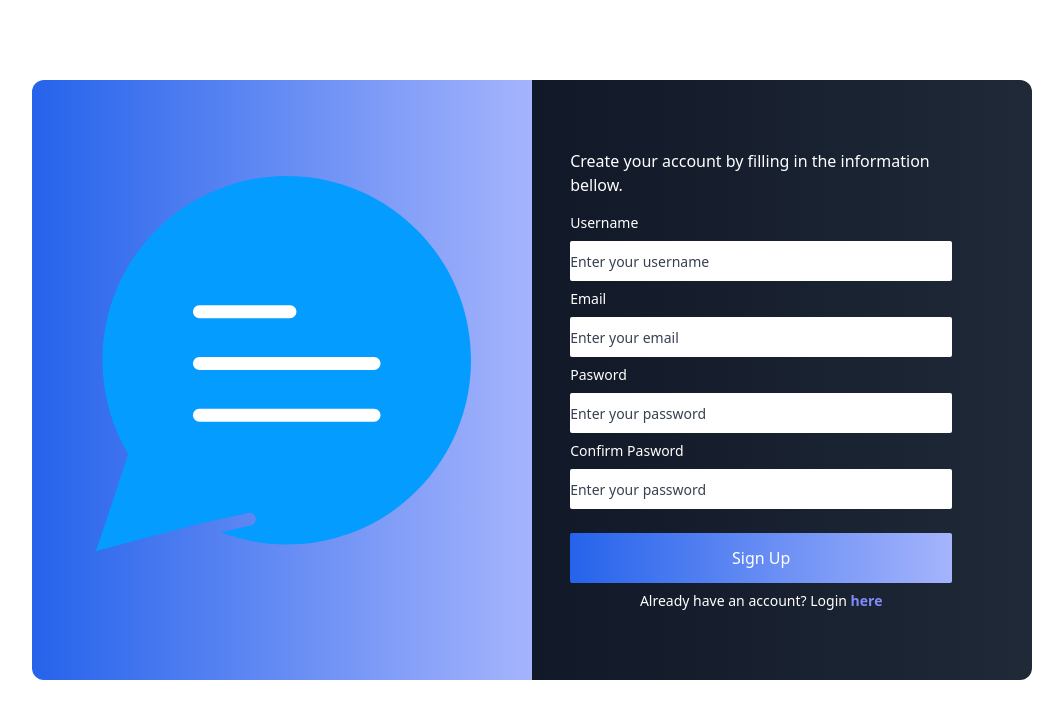
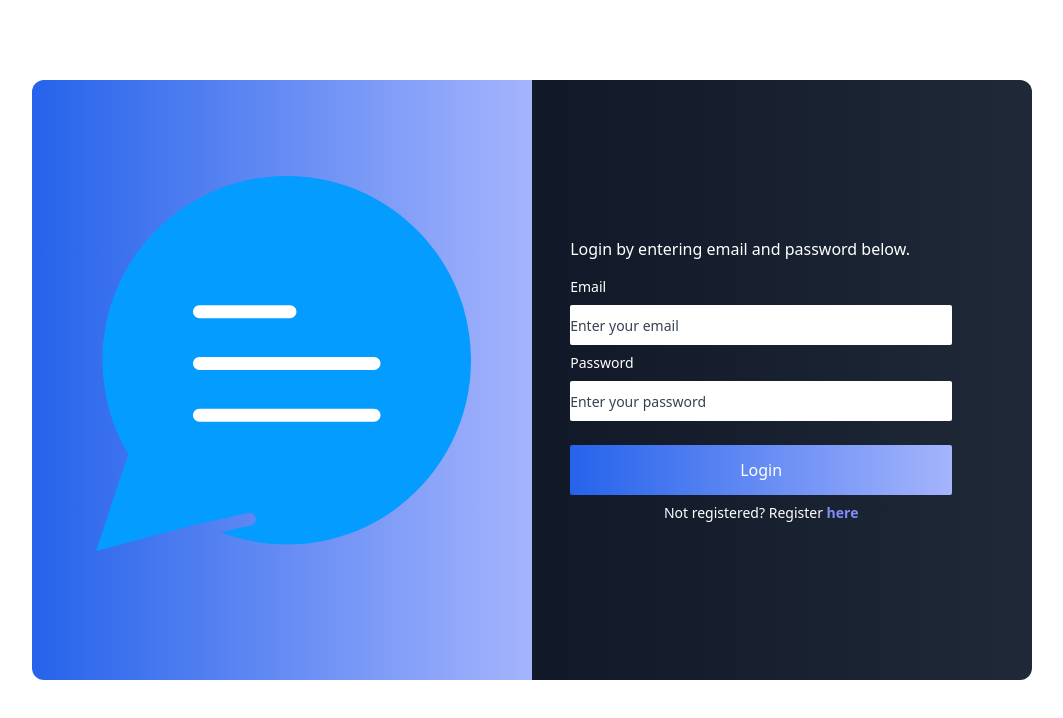
Before and after one commit to CasDS98/Frontend, a React (Create React App) app: page /login in a window 1280 px wide. Shown: the top 718 px of the page, without its empty margins (108-1171 px from the left). Built offline with nearby package versions, Linux system fonts and the light colour scheme.

Commit message:
login form

```diff
--- a/src/App.js
+++ b/src/App.js
@@ -1,12 +1,24 @@
-import logo from './logo.svg';
 import './App.css';
 import Form from './components/Form';
+import FormLogin from './components/FormLogin';
+import { BrowserRouter } from "react-router-dom";
+import { Switch, Route } from 'react-router-dom'
+
 //Test
 function App() {
   return (
-    <div className="App">
-      <Form></Form>
-    </div>
+    <BrowserRouter>
+    <Switch>
+      <div className="App">
+      <Route exact path="/">
+        <Form></Form>
+      </Route>
+      <Route exact path="/login">
+        <FormLogin></FormLogin>
+      </Route>
+      </div>
+    </Switch>
+    </BrowserRouter>
   );
 }
 
--- /dev/null
+++ b/src/components/FormLogin.js
@@ -0,0 +1,76 @@
+import { Link } from 'react-router-dom';
+import { useForm } from 'react-hook-form';
+
+
+const existingEmail = async (email) =>
+{
+  await(1000);
+  return email === "test@hotmail.com";
+}
+
+const validationRules = {
+  email: {
+    required: "This is required",
+    validate : existingEmail
+  },
+  password: { required: "This is required" },
+};
+
+
+const FormLogin = () => {
+  const {register, handleSubmit,reset,  formState: {errors}} = useForm();
+
+
+  const onSubmit = (data) => {
+    //call login api
+    console.log(JSON.stringify(data));
+    console.log("errors",errors);
+    reset();
+  };
+
+  return (
+    <div className="form-container">
+    <div className="form-content-left">
+      <img src="/img/chat-svgrepo-com.svg" alt="" className="form-img"></img>
+    </div>
+    <div className="form-content-right">
+      <form className="form" onSubmit={handleSubmit(onSubmit)}>
+           <h1>Login by entering email and password below.</h1>
+
+            {/* EMAIL */}
+          <div className="form-inputs">
+            <label htmlFor="email" className="form-label">Email</label>
+            <input
+                  {...register("email", validationRules.email)}
+                  id="email"
+                  type="email"
+                  name="email"
+                  className="form-input"
+                  placeholder="Enter your email"
+                />
+                  {errors.email && <p>{errors.email.message}</p>}
+                  {errors.email && errors.email.type === "validate" && <p>There is no user with this email.</p>}
+          </div>
+           {/* PASSWORD */}
+           <div className="form-inputs">
+            <label htmlFor="password" className="form-label">Password</label>
+            <input
+                  {...register("password", validationRules.password)}
+                  id="password"
+                  type="password"
+                  name="password"
+                  className="form-input"
+                  placeholder="Enter your password"
+                />
+                {errors.password && <p>{errors.password.message}</p>}
+          </div>
+            <button className="form-input-btn" type="submit">Login</button>
+
+            <span className="form-input-login">Not registered? Register <Link to="/">here</Link></span>
+      </form>
+    </div>
+  </div>
+  )
+}
+
+export default FormLogin
--- a/src/components/FormSignup.js
+++ b/src/components/FormSignup.js
@@ -1,6 +1,7 @@
 import React from 'react'
 import useForm from './useForm'
 import validate from './validationInfo'
+import { Link } from 'react-router-dom';
 
 function FormSignup({submitForm}) {
   const {handleChange, values, handleSubmit,errors} = useForm(submitForm, validate)
@@ -66,7 +67,7 @@ function FormSignup({submitForm}) {
                  {errors.password2 && <p>{errors.password2}</p>}
           </div>
           <button className="form-input-btn" type="submit">Sign Up</button>
-          <span className="form-input-login">Already have an account? Login <a href="#">here</a></span>
+          <span className="form-input-login">Already have an account? Login <Link to="/login">here</Link></span>
        </form>
     </div>
   )
```
Also changed, not shown: package.json (+5 -2 lines), 1 other file (tests, documents, lock files or other folders).
